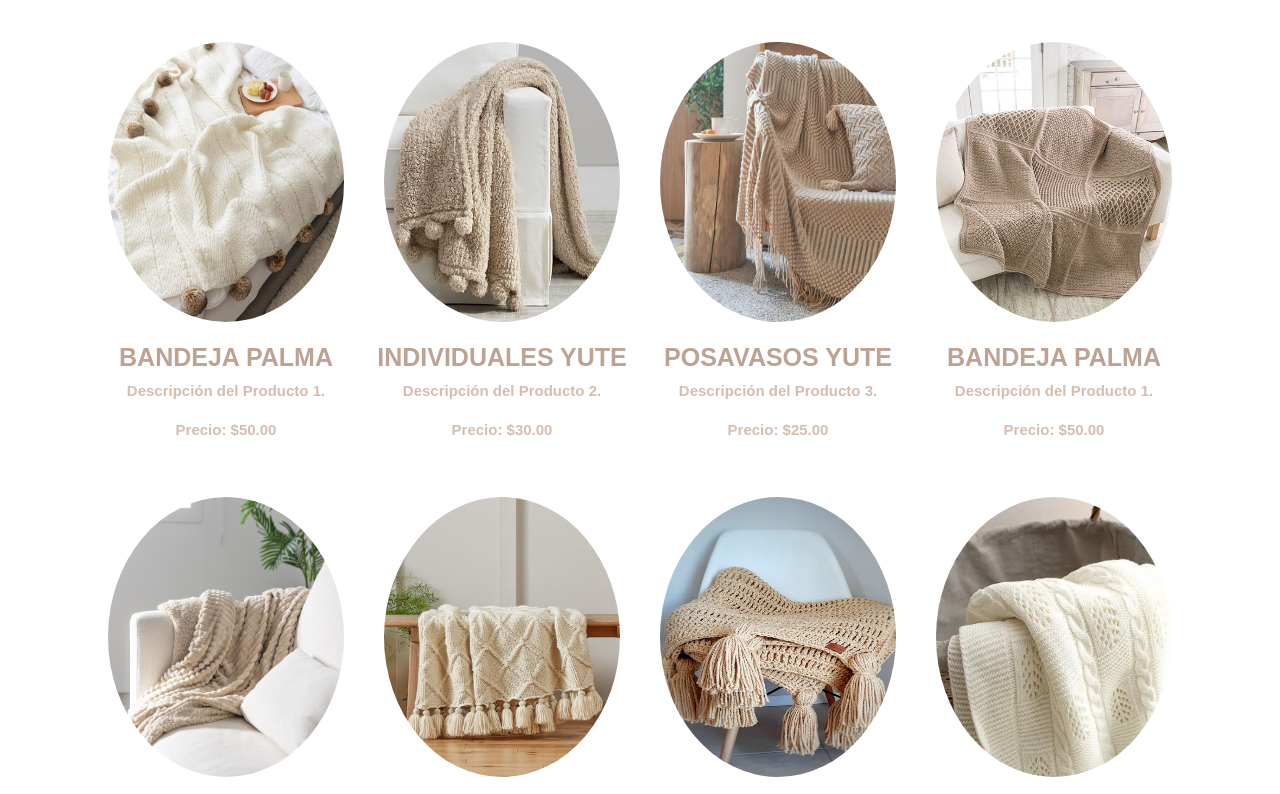
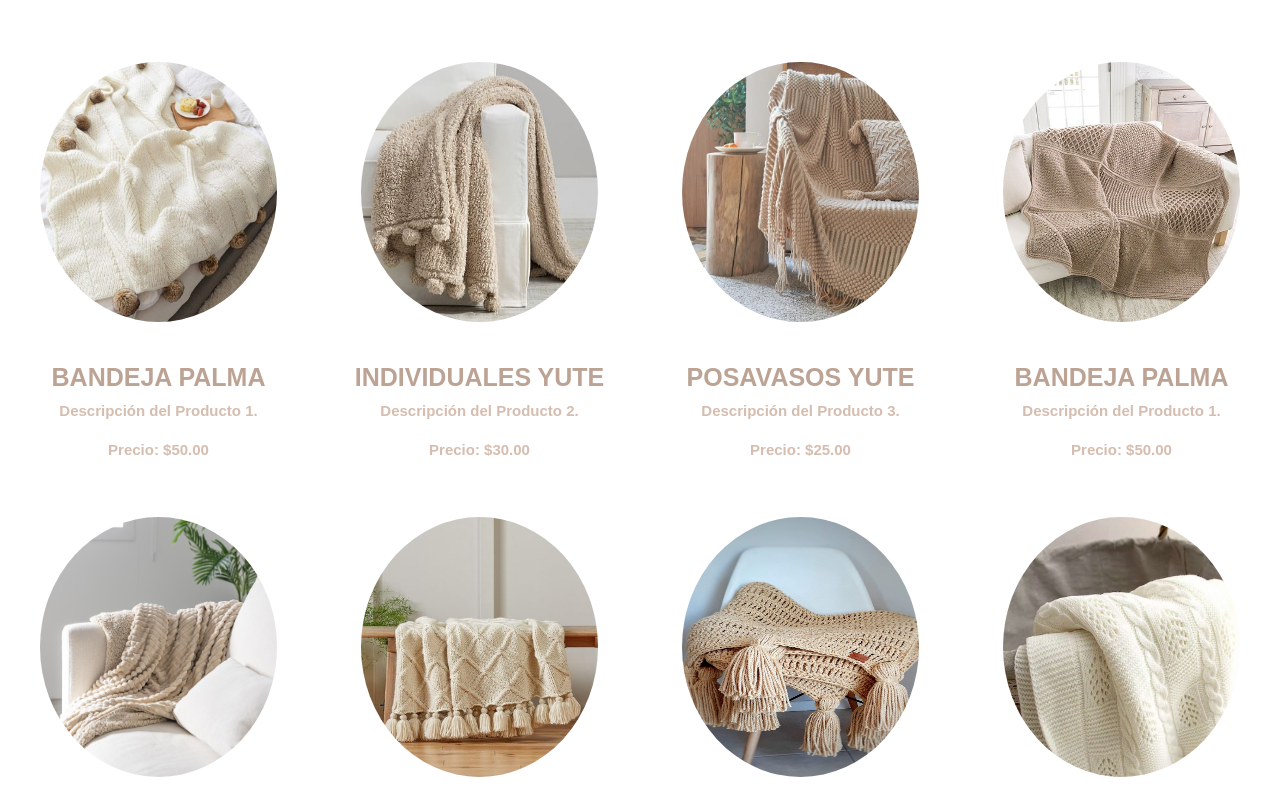
Before and after one commit to vicomariani/simonetta, a website: page paginas/mantas.html in a window 1280 px wide. Shown: the part 158-952 px from the top of the page. Drawn offline with nearby package versions, Linux system fonts and the light colour scheme; a web font is replaced by a local one.

Commit message:
agregue productos

```diff
--- a/paginas/mantas.html
+++ b/paginas/mantas.html
@@ -56,55 +56,72 @@
     <h1>Nuestras Mantas!</h1>
 
     <div class="productos-container">
+      <div class="row">
+        <div class="col-md-3 col-sm-12">
           <div class="producto">
             <img src="../imagenes/manta1.png" class="d-block w-100 rounded-circle" alt="aqui hay una imagen de una bandeja">
             <h2>BANDEJA PALMA</h2>
             <p>Descripción del Producto 1.</p>
             <p>Precio: $50.00</p>
           </div>
+        </div>
+        <div class="col-md-3 col-sm-12">
           <div class="producto">
             <img src="../imagenes/manta2.png" class="d-block w-100 rounded-circle" alt="aqui hay una imagen de individuales de mesa">
             <h2>INDIVIDUALES YUTE</h2>
             <p>Descripción del Producto 2.</p>
             <p>Precio: $30.00</p>
           </div>
+        </div>
+        <div class= "col-md-3 col-sm-12">
           <div class="producto">
             <img src="../imagenes/manta3.jpeg" class="d-block w-100 rounded-circle" alt="aqui hay una imagen de posavasos">
             <h2>POSAVASOS YUTE</h2>
             <p>Descripción del Producto 3.</p>
             <p>Precio: $25.00</p>
           </div>
+        </div>
+        <div class="col-md-3 col-sm-12">
           <div class="producto">
             <img src="../imagenes/manta4.jpeg" class="d-block w-100 rounded-circle" alt="aqui hay una imagen de una bandeja">
             <h2>BANDEJA PALMA</h2>
             <p>Descripción del Producto 1.</p>
             <p>Precio: $50.00</p>
           </div>
+        </div>
+        <div class="col-md-3 col-sm-12">
           <div class="producto">
             <img src="../imagenes/manta5.jpeg" class="d-block w-100 rounded-circle" alt="aqui hay una imagen de individuales de mesa">
             <h2>INDIVIDUALES YUTE</h2>
             <p>Descripción del Producto 2.</p>
             <p>Precio: $30.00</p>
           </div>
+        </div>
+        <div class="col-md-3 col-sm-12">
           <div class="producto">
             <img src="../imagenes/manta6.png" class="d-block w-100 rounded-circle" alt="aqui hay una imagen de una bandeja">
             <h2>BANDEJA PALMA</h2>
             <p>Descripción del Producto 1.</p>
             <p>Precio: $50.00</p>
           </div>
+        </div>
+        <div class="col-md-3 col-sm-12">
           <div class="producto">
             <img src="../imagenes/manta7.jpeg" class="d-block w-100 rounded-circle" alt="aqui hay una imagen de individuales de mesa">
             <h2>INDIVIDUALES YUTE</h2>
             <p>Descripción del Producto 2.</p>
             <p>Precio: $30.00</p>
           </div>
+        </div>
+        <div class="col-md-3 col-sm-12">
           <div class="producto">
             <img src="../imagenes/manta8.jpeg" class="d-block w-100 rounded-circle" alt="aqui hay una imagen de una bandeja">
             <h2>BANDEJA PALMA</h2>
             <p>Descripción del Producto 1.</p>
             <p>Precio: $50.00</p>
           </div>
-
+        </div>
+      </div>
 
     </div>
   </div>
--- a/scss/_productos.scss
+++ b/scss/_productos.scss
@@ -7,15 +7,13 @@
        margin: 25px 0px;
     }
     .productos-container {
-      display: grid;
-      grid-template-columns: repeat(4, 20%);
-      grid-gap: 20px;
-      justify-content: center;
+      margin: 10px;
     }
     .producto {
+        text-align: center;
         img {
-           height: 300px;
-           padding: 10px;
+           height: 320px;
+           padding: 30px;
            margin: 10px 0px;
         }
         h2 {
```
Also changed, not shown: paginas/productos.html (+1 -1 lines), scss/_mediaqueries.scss (+2 -10 lines), css/style.css, 1 other file. Lines whose indentation alone changed are shown as unchanged.
